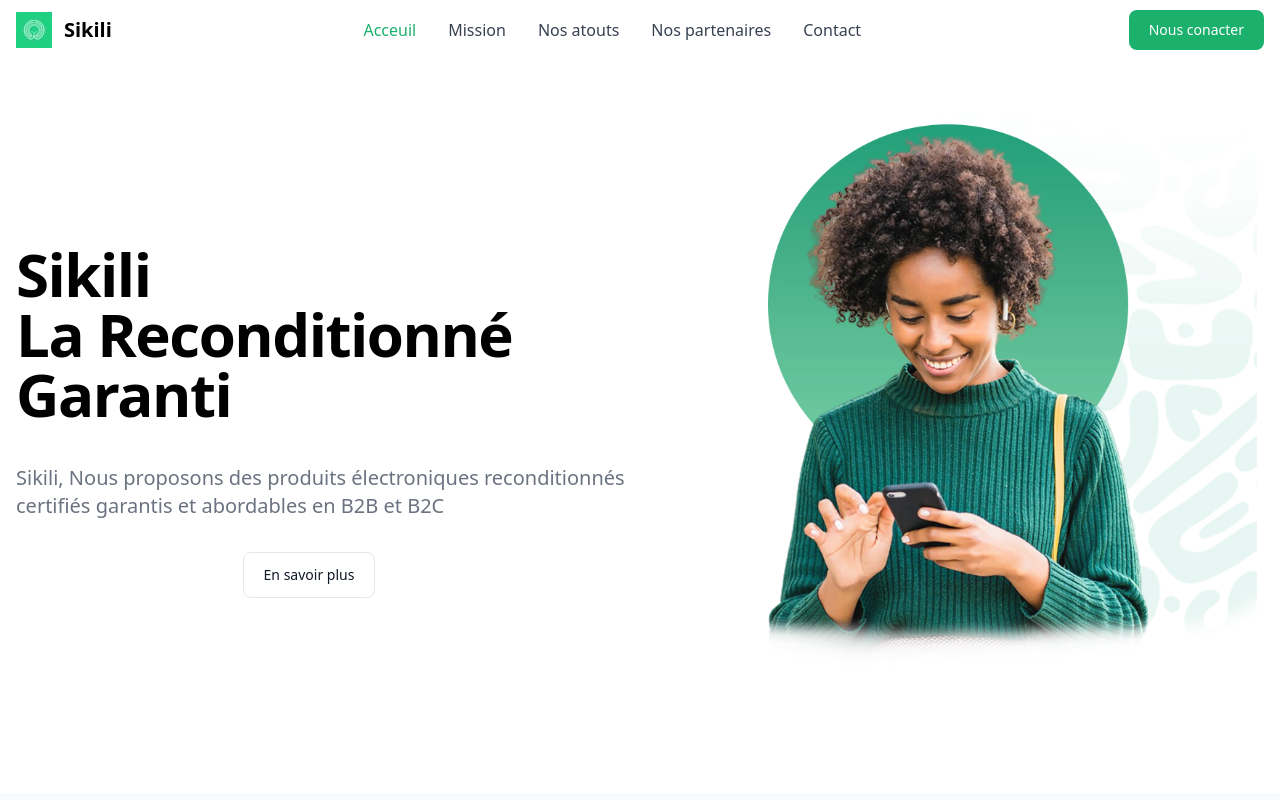
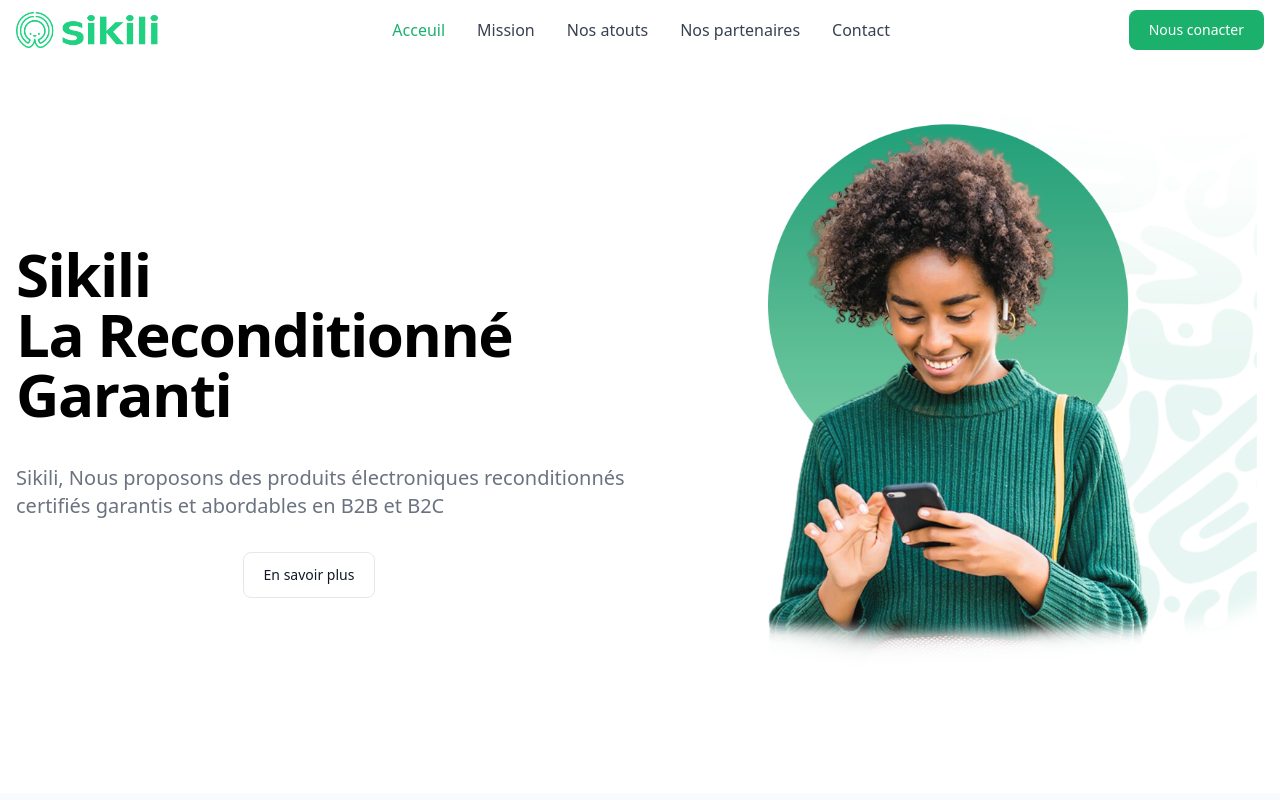
Before and after one commit to Salomondiei08/landwind-main, a website: page index.html in a window 1280 px wide. Shown: the top 800 px of the page. Drawn offline with nearby package versions, Linux system fonts and the light colour scheme.

Commit message:
chore: change nav image

```diff
--- a/index.html
+++ b/index.html
@@ -40,8 +40,8 @@
         <nav class="bg-white border-gray-200 py-2.5 dark:bg-gray-900">
             <div class="flex flex-wrap items-center justify-between max-w-screen-xl px-4 mx-auto">
                 <a href="#" class="flex items-center">
-                    <img src="favicon-32x32.png" class="h-6 mr-3 sm:h-9" alt="Landwind Logo" />
-                    <span class="self-center text-xl font-semibold whitespace-nowrap dark:text-white">Sikili</span>
+                    <img src="images/logo-vertical.png" class="h-6 mr-3 sm:h-9" alt="Landwind Logo" />
+
                 </a>
                 <div class="flex items-center lg:order-2">
                     <div class="hidden mt-2 mr-4 sm:inline-block">
```
Also changed, not shown: favicon.ico, images/d.png (deleted), images/heroe.png (deleted), images/logo-vertical.png (added).
